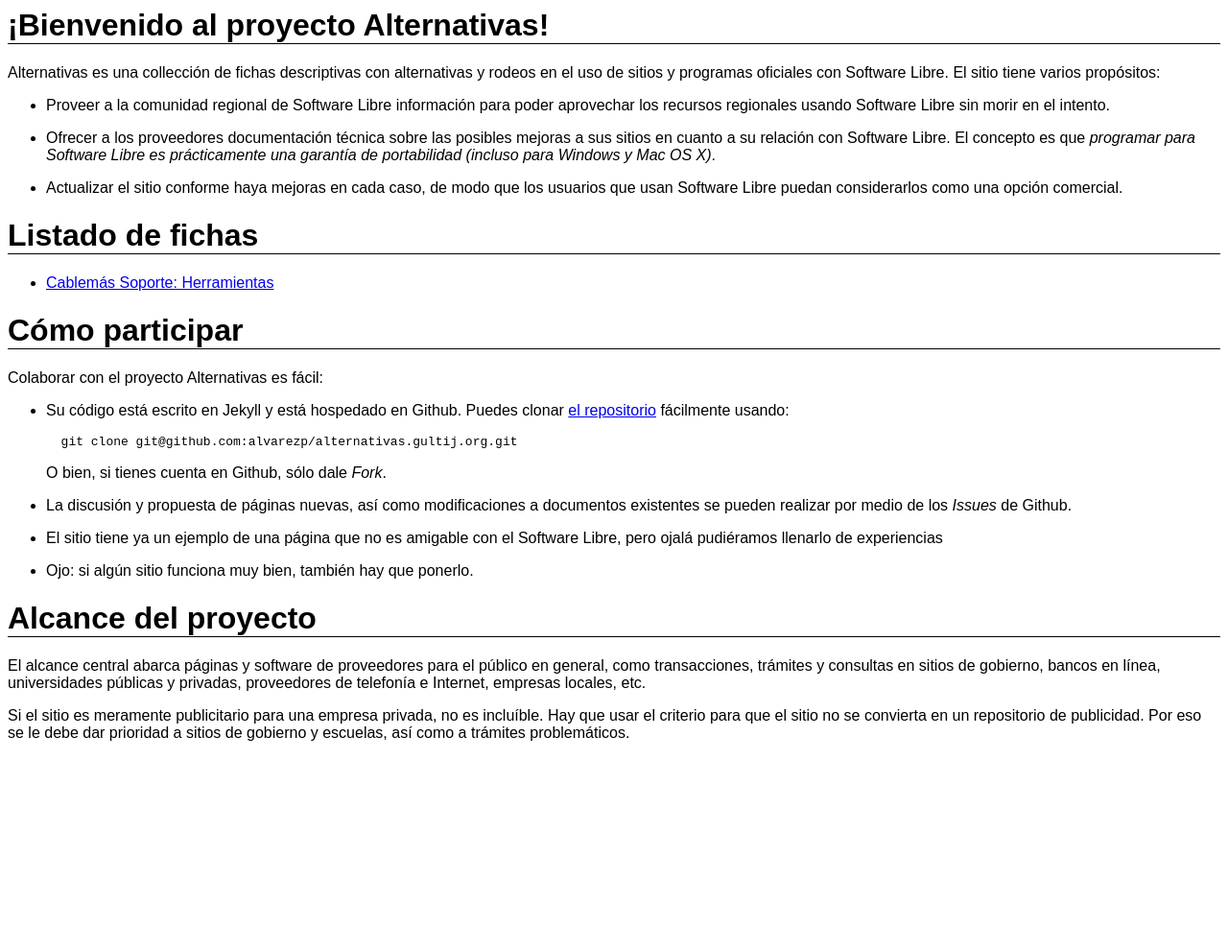
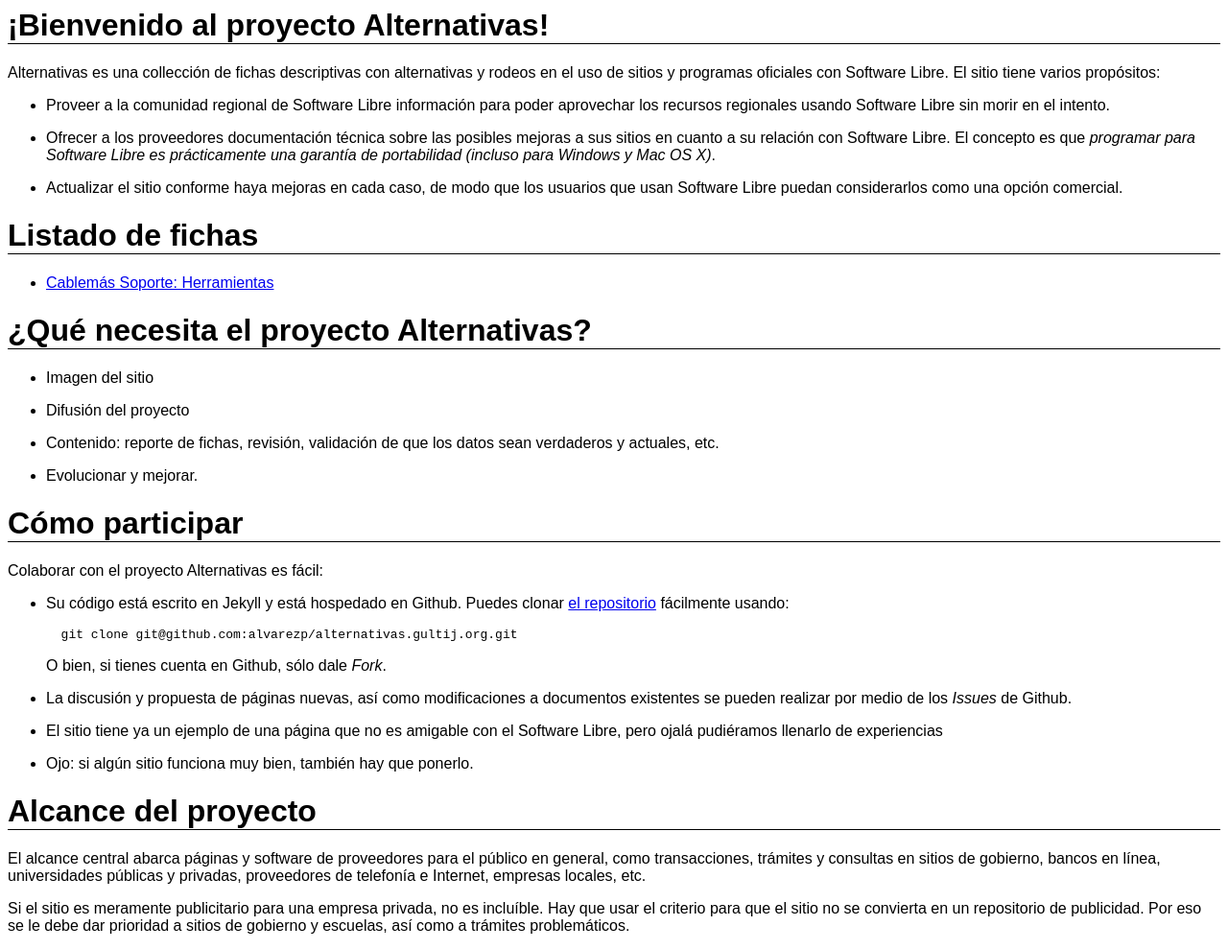
Before and after one commit to gultij/alternus.gultij.org, a Jekyll site: the page built from index.md, in a window 1280 px wide. Shown: the whole page at 96% size. Built offline with Jekyll 4.4.1, drawn with Linux system fonts in a browser that asks for light colours; before the commit the page ends 900 px from its top, so only the background shows below that.

Commit message:
Frontal: Qué necesita el proyecto Alternativas

```diff
--- a/index.md
+++ b/index.md
@@ -16,6 +16,16 @@
 # Listado de fichas
 
 * [Cablemás Soporte: Herramientas](cablemas/soporte/herramientas/)
+
+# ¿Qué necesita el proyecto Alternativas?
+
+* Imagen del sitio
+
+* Difusión del proyecto
+
+* Contenido: reporte de fichas, revisión, validación de que los datos sean verdaderos y actuales, etc.
+
+* Evolucionar y mejorar.
 
 # Cómo participar
 
```
